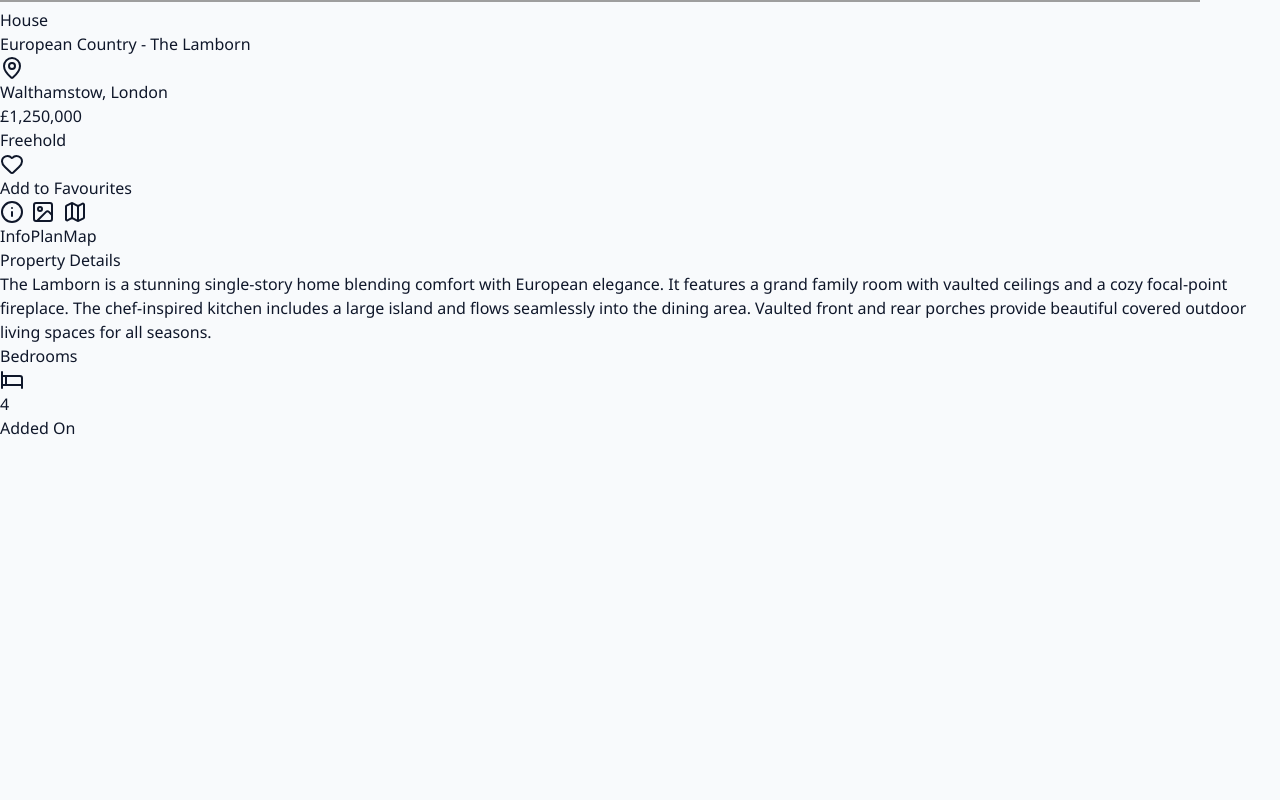
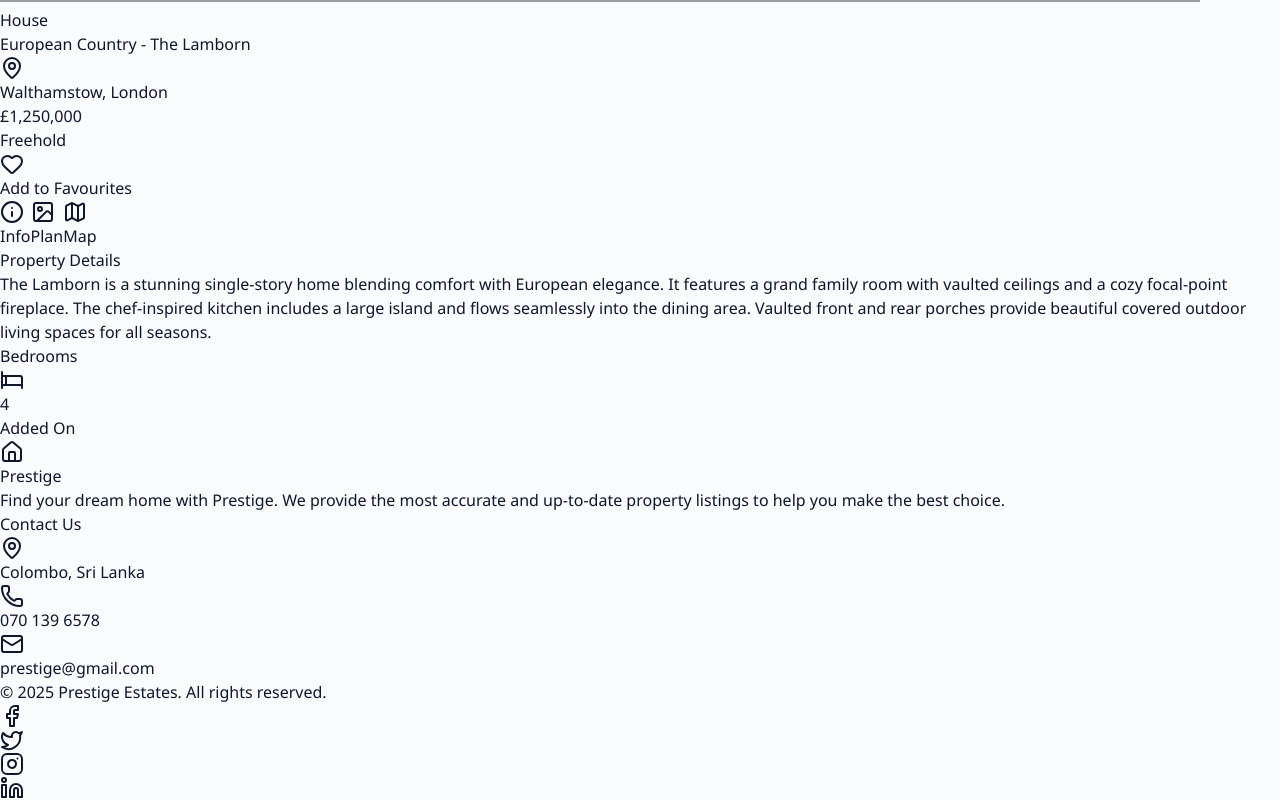
Before and after one commit to SKirushanth/Estate-Agent, a React (Vite) app in the folder estate-agent/: page /property/1 in a window 1280 px wide. Shown: the part 1000-1800 px from the top of the page. Before the commit the page ends 1440 px from the top, so only its background shows below. Built offline with nearby package versions, Linux system fonts and the light colour scheme; grey boxes are pictures that could not be loaded.

Commit message:
added footer

```diff
--- a/estate-agent/src/App.jsx
+++ b/estate-agent/src/App.jsx
@@ -5,6 +5,8 @@ import { HTML5Backend } from 'react-dnd-html5-backend';
 import SearchPage from './pages/SearchPage';
 import PropertyPage from './pages/PropertyPage';
 import Navbar from './components/Navbar';
+// 1. Import the Footer
+import Footer from './components/Footer';
 
 function App() {
   // Central State for Favourites
@@ -33,8 +35,12 @@ function App() {
   return (
     <DndProvider backend={HTML5Backend}>
       <Router>
-        <div className="min-h-screen bg-gray-50 text-slate-900 font-sans">
+        {/* 2. Added 'flex flex-col' to make the layout vertical */}
+        <div className="min-h-screen bg-gray-50 text-slate-900 font-sans flex flex-col">
           <Navbar />
+
+          {/* 3. Wrapped Routes in 'main' with 'flex-grow' to push footer down */}
+          <main className="flex-grow">
             <Routes>
               <Route
                 path="/"
@@ -57,6 +63,11 @@ function App() {
                 }
               />
             </Routes>
+          </main>
+
+          {/* 4. Added Footer at the bottom */}
+          <Footer />
+
         </div>
       </Router>
     </DndProvider>
--- /dev/null
+++ b/estate-agent/src/components/Footer.jsx
@@ -0,0 +1,64 @@
+import React from 'react';
+import { Facebook, Twitter, Instagram, Linkedin, Mail, Phone, MapPin, Home } from 'lucide-react';
+
+const Footer = () => {
+  return (
+    <footer className="bg-slate-900 text-white pt-12 pb-6">
+      <div className="container mx-auto px-4">
+
+        {/* Top Section: 2 Columns */}
+        <div className="grid grid-cols-1 md:grid-cols-2 gap-8 mb-8">
+
+          {/* Column 1: Brand Info */}
+          <div>
+            <div className="flex items-center gap-2 mb-4 text-blue-400">
+              <Home className="w-6 h-6" />
+              <span className="text-xl font-bold">Prestige</span>
+            </div>
+            <p className="text-slate-400 text-sm leading-relaxed max-w-sm">
+              Find your dream home with Prestige. We provide the most accurate and up-to-date property listings to help you make the best choice.
+            </p>
+          </div>
+
+          {/* Column 2: Contact Info */}
+          {/* md:pl-20 adds some spacing on desktop screens to separate it from the text */}
+          <div className="md:pl-20">
+            <h3 className="text-lg font-semibold mb-4 text-slate-200">Contact Us</h3>
+            <ul className="space-y-3 text-slate-400 text-sm">
+              <li className="flex items-center gap-3">
+                <MapPin className="w-4 h-4 text-blue-400 flex-shrink-0" />
+                <span>Colombo, Sri Lanka</span>
+              </li>
+              <li className="flex items-center gap-3">
+                <Phone className="w-4 h-4 text-blue-400 flex-shrink-0" />
+                <span>070 139 6578</span>
+              </li>
+              <li className="flex items-center gap-3">
+                <Mail className="w-4 h-4 text-blue-400 flex-shrink-0" />
+                <span>prestige@gmail.com</span>
+              </li>
+            </ul>
+          </div>
+
+        </div>
+
+        {/* Divider */}
+        <div className="border-t border-slate-800 my-8"></div>
+
+        {/* Bottom Section: Copyright & Socials */}
+        <div className="flex flex-col md:flex-row justify-between items-center gap-4 text-sm text-slate-500">
+          <p>© {new Date().getFullYear()} Prestige Estates. All rights reserved.</p>
+
+          <div className="flex gap-6">
+            <a href="#" className="hover:text-blue-400 transition-colors"><Facebook className="w-5 h-5" /></a>
+            <a href="#" className="hover:text-blue-400 transition-colors"><Twitter className="w-5 h-5" /></a>
+            <a href="#" className="hover:text-blue-400 transition-colors"><Instagram className="w-5 h-5" /></a>
+            <a href="#" className="hover:text-blue-400 transition-colors"><Linkedin className="w-5 h-5" /></a>
+          </div>
+        </div>
+      </div>
+    </footer>
+  );
+};
+
+export default Footer;
```
Lines whose indentation alone changed are shown as unchanged.
